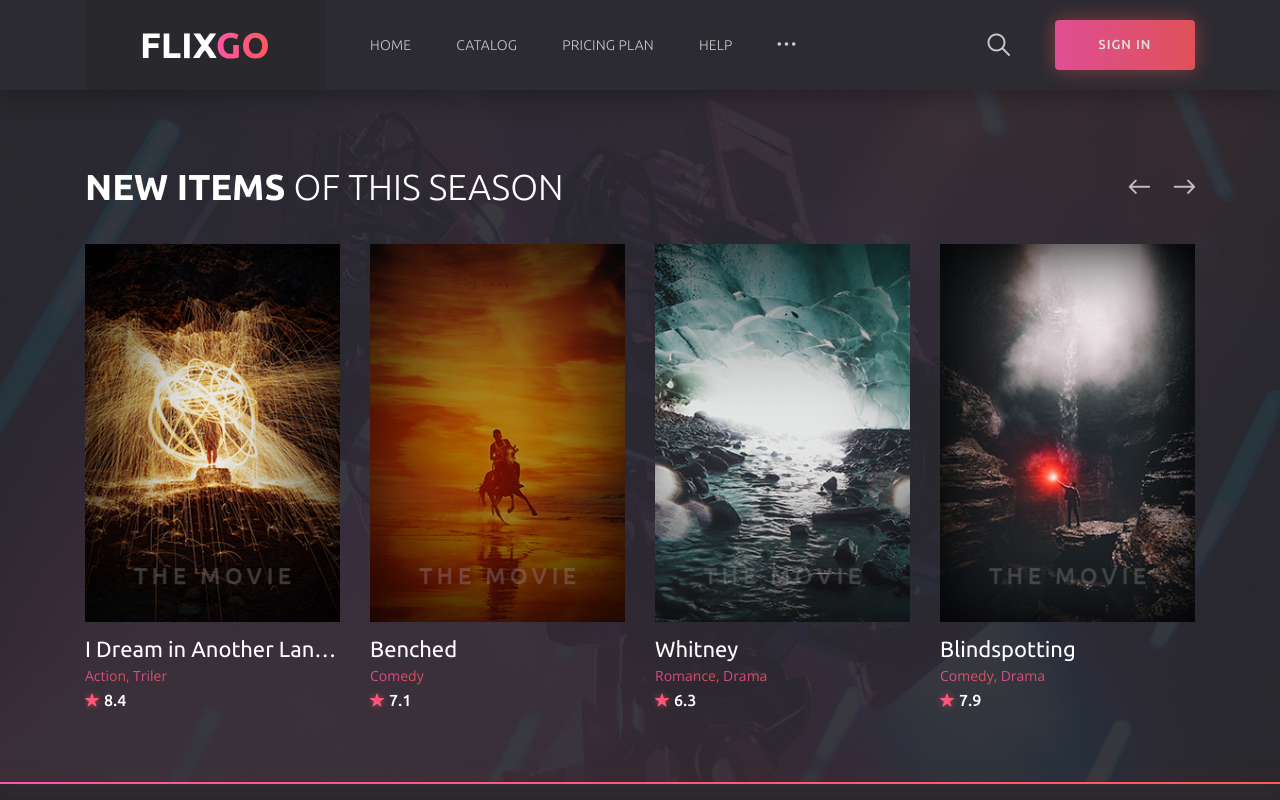
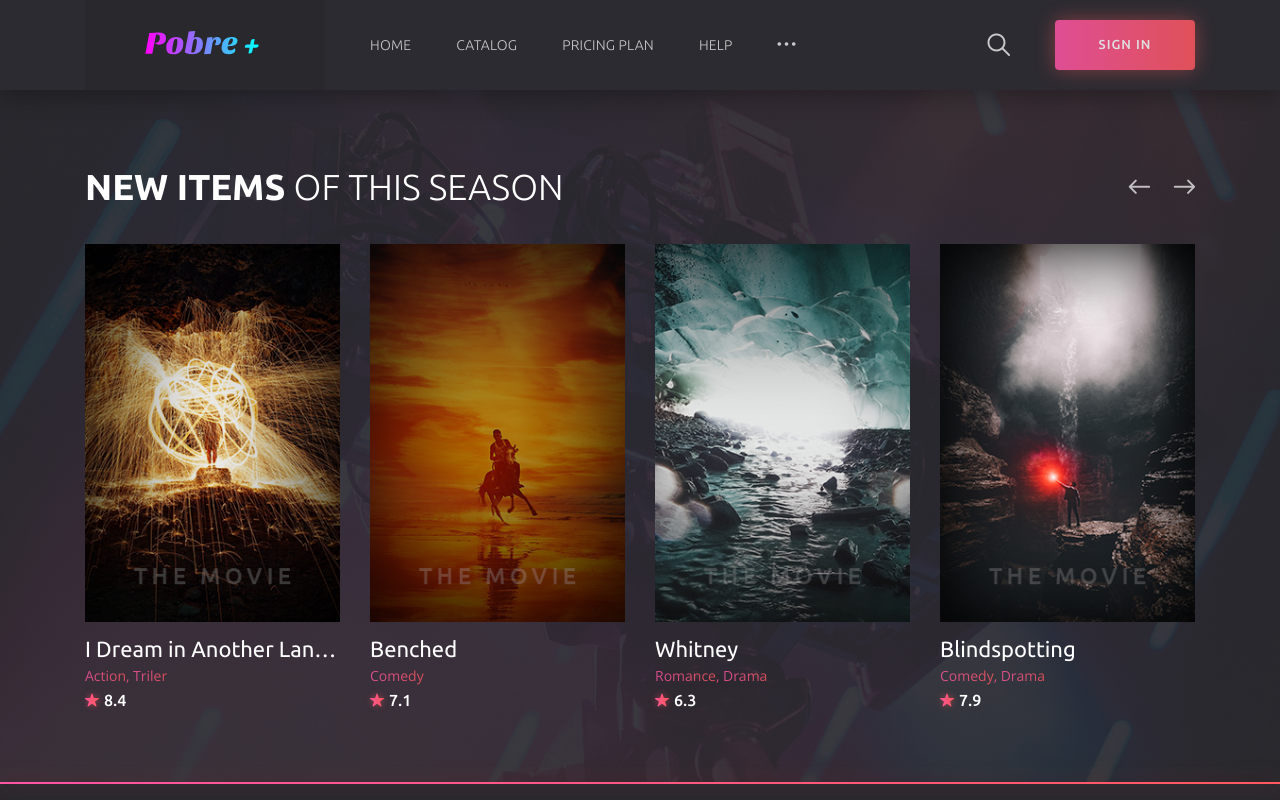
Before and after one commit to onesg/PobrePlus, a plain HTML site: page index.html in a window 1280 px wide. Shown: the top 800 px of the page. Drawn offline with nearby package versions, Linux system fonts and the light colour scheme.

Commit message:
Logo alterada

```diff
--- a/index.html
+++ b/index.html
@@ -44,7 +44,7 @@
 						<div class="header__content">
 							<!-- header logo -->
 							<a href="index.html" class="header__logo">
-								<img src="img/logo.svg" alt="">
+								<img src="img/logo_pobre.svg" alt="">
 							</a>
 							<!-- end header logo -->
 
```
Also changed, not shown: img/logo_pobre.svg (added).
